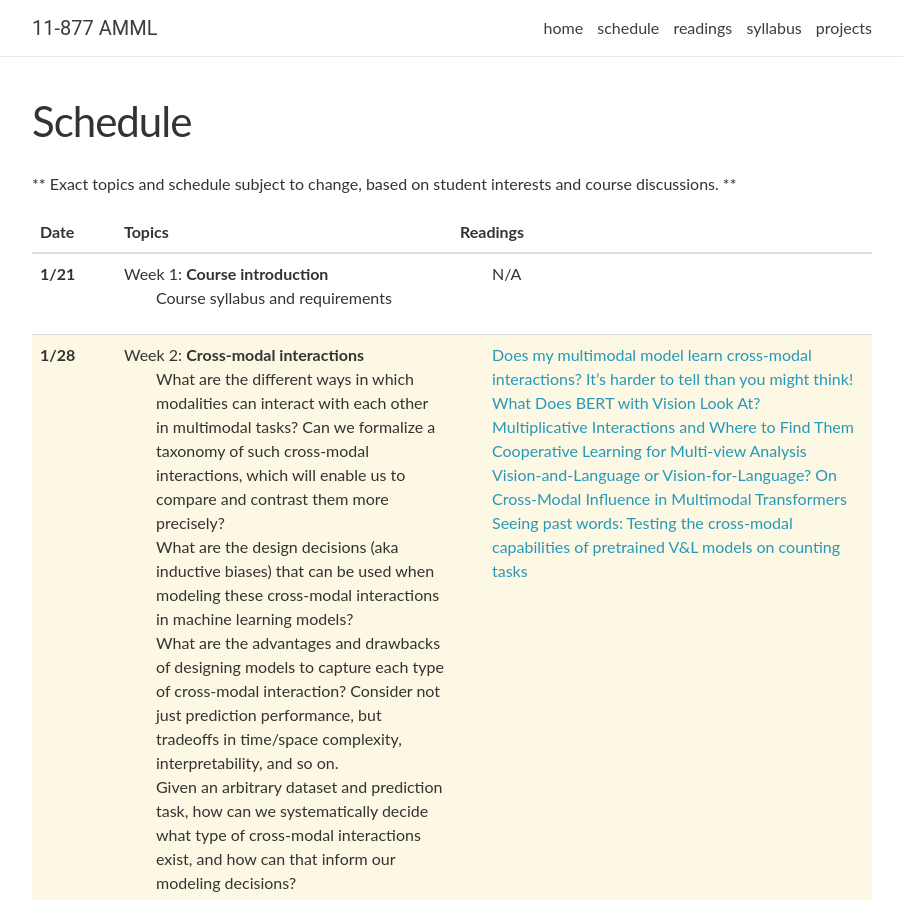
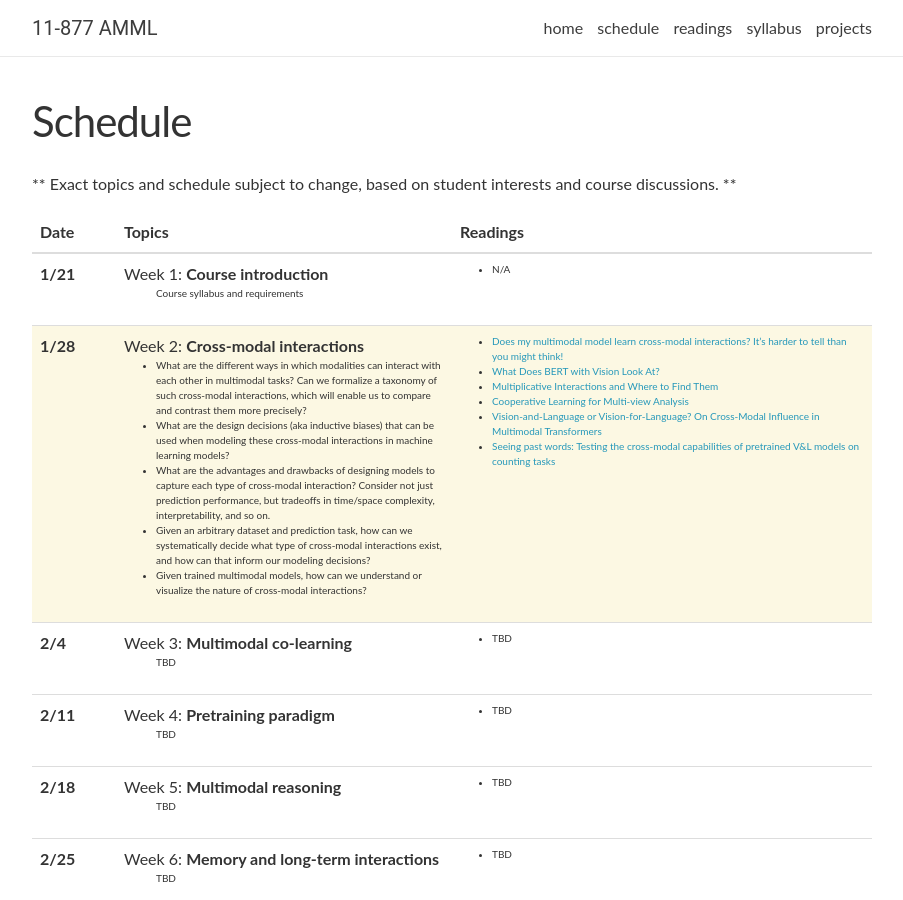
Before and after one commit to CMU-MultiComp-Lab/adv-mmml-course, a Jekyll site: the page built from _pages/schedule.md, in a window 1280 px wide and 900 px high. Shown: the whole window, without its empty margins (188-1091 px from the left). Built offline with Jekyll 4.4.1, drawn with Linux system fonts in a browser that asks for light colours; nearby versions of some CDN libraries; comment, search, counter and statistics services are not loaded.

Commit message:
Update schedule.md

```diff
--- a/_pages/schedule.md
+++ b/_pages/schedule.md
@@ -32,9 +32,9 @@
     <td>
         {{ lecture.title }} <br/>
             <ul>
-                {% if lecture.topics|length == 1 %}
-                    {{lecture.topics}}
-                {% elsif lecture.topics|length > 1 %}
+                {% if lecture.topics.size == 1 %}
+                <p style="font-size:10px;"> {{lecture.topics}} </p>
+                {% elsif lecture.topics.size > 1 %}
                    {% for topic in lecture.topics %}
                       <li style="font-size:10px;">
                          {{topic}}
@@ -45,9 +45,9 @@
     </td>
     <td>
         <ul>
-                {% if lecture.readings|length == 1 %}
-                    {{lecture.readings}}
-                {% elsif lecture.readings|length > 1 %}
+                {% if lecture.readings.size == 1 %}
+            <p style="font-size:10px;">{{lecture.readings}}</p>
+                {% elsif lecture.readings.size > 1 %}
                    {% for reading in lecture.readings %}
                       <li style="font-size:10px;">
                          {{reading}}
```
